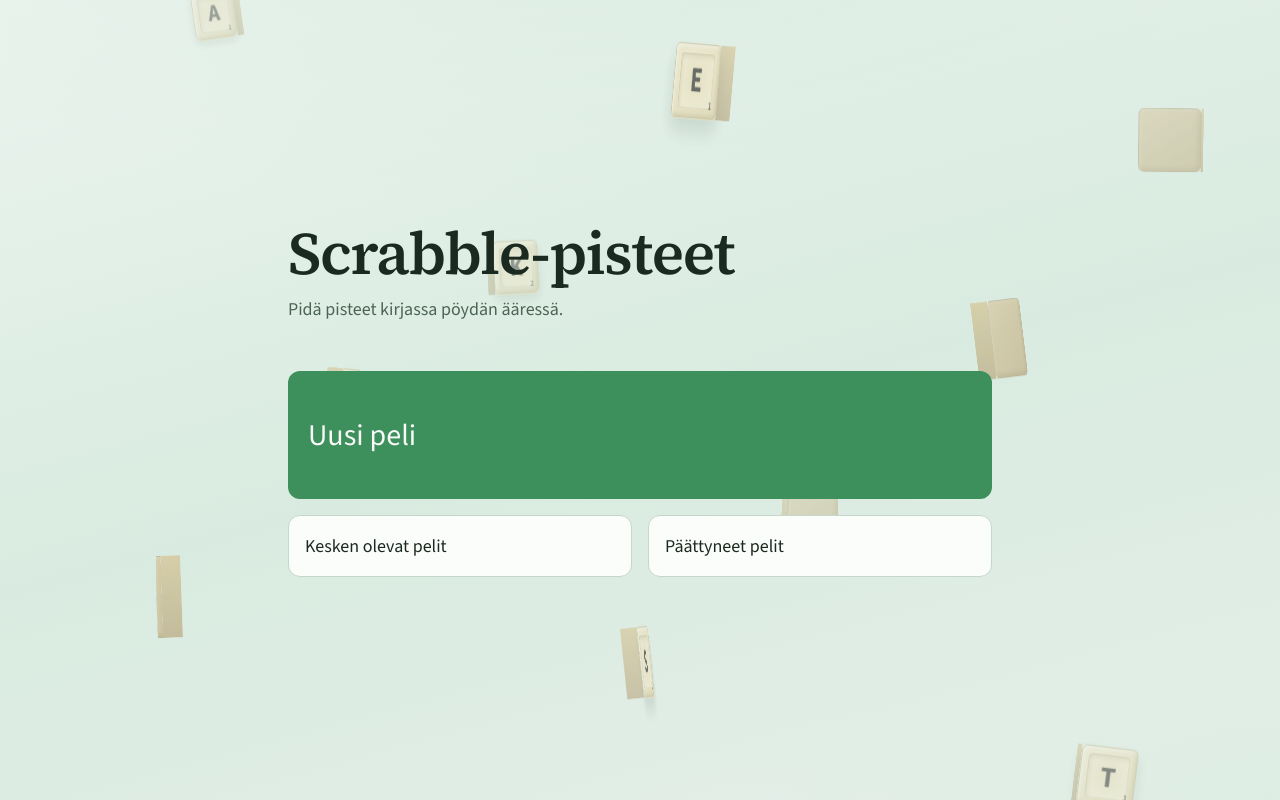
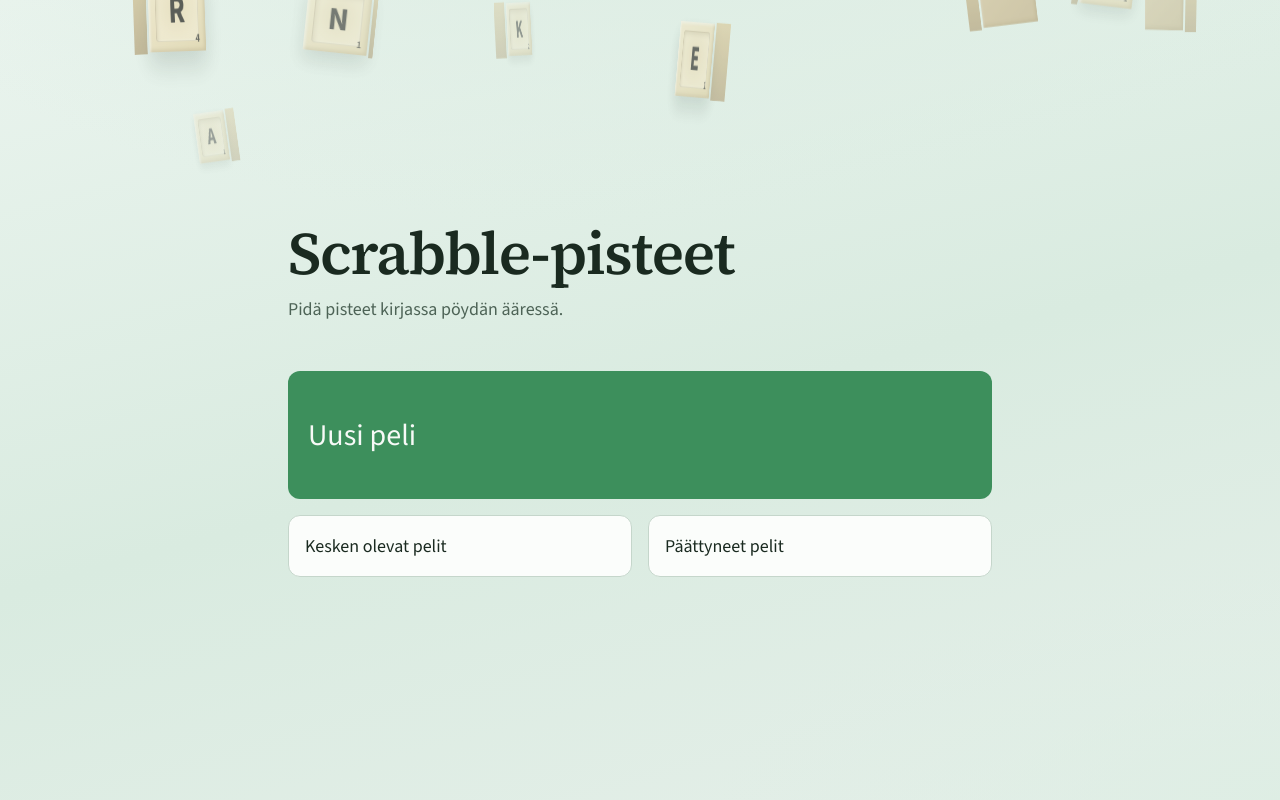
Before and after one commit to EulersNumber/scrabble, a React (Vite) app: page / in a window 1280 px wide. Built offline with nearby package versions, Linux system fonts and the light colour scheme.

Commit message:
Seal Scrabble tile 3D seams and fall from the top.
Overlap side walls, drop face rounding that caused corner gaps, and
stagger falls from above a bit faster with separate spin phase.

Co-authored-by: Niko Miller <EulersNumber@users.noreply.github.com>

```diff
--- a/src/index.css
+++ b/src/index.css
@@ -99,7 +99,7 @@
     inset: 0;
     overflow: hidden;
     pointer-events: none;
-    perspective: 1400px;
+    perspective: 1600px;
   }
 
   /* Soft ambient — readable behind content, not attention-grabbing. */
@@ -112,7 +112,10 @@
   }
 
   .falling-tile {
-    --tile-thickness: calc(var(--tile-size) * 0.24rem);
+    --tile-thickness: calc(var(--tile-size) * 0.22rem);
+    --tile-half: calc(var(--tile-size) * 0.5rem);
+    /* Tiny overlap so CSS 3D face edges don't show background seams. */
+    --tile-seal: 1.5px;
     position: absolute;
     left: calc(var(--tile-x) * 1%);
     top: -18%;
@@ -145,7 +148,8 @@
     height: 100%;
     aspect-ratio: 1 / 1;
     transform-style: preserve-3d;
-    animation: tile-spin var(--tile-spin-dur) linear var(--tile-delay) infinite;
+    animation: tile-spin var(--tile-spin-dur) linear var(--tile-spin-delay)
+      infinite;
     will-change: transform;
   }
 
@@ -153,6 +157,9 @@
   .falling-tile-side {
     position: absolute;
     box-sizing: border-box;
+    /* Sharp cube corners — rounding caused visible corner gaps with sides. */
+    border-radius: 0;
+    border: 0;
     backface-visibility: hidden;
     -webkit-backface-visibility: hidden;
   }
@@ -162,7 +169,6 @@
     width: 100%;
     height: 100%;
     aspect-ratio: 1 / 1;
-    border-radius: calc(var(--radius-tile) * 0.85);
     overflow: hidden;
     /* Flatten letter/points onto the face so they hide with backface-visibility. */
     transform-style: flat;
@@ -171,15 +177,14 @@
   .falling-tile-face-front {
     display: grid;
     place-items: center;
-    transform: translateZ(calc(var(--tile-thickness) / 2));
+    /* Slightly past half-thickness so front seals against the side walls. */
+    transform: translateZ(calc(var(--tile-thickness) / 2 + var(--tile-seal)));
     background: linear-gradient(
       145deg,
       var(--color-tile-face) 0%,
       var(--color-tile-face-edge) 100%
     );
-    border: 1px solid color-mix(in srgb, var(--color-tile-face-edge) 65%, #8a7344);
     box-shadow:
-      0 1px 0 color-mix(in srgb, var(--color-tile-face-edge) 75%, white),
       0 calc(4px + var(--tile-depth) * 10px)
         calc(10px + var(--tile-depth) * 14px) var(--color-tile-shadow),
       inset 2px 2px 3px color-mix(in srgb, white 55%, transparent),
@@ -215,6 +220,7 @@
     -webkit-backface-visibility: hidden;
   }
 
+  /* Recessed center “well” — slightly deeper middle like a physical tile. */
   .falling-tile-well {
     position: absolute;
     inset: 12%;
@@ -237,57 +243,60 @@
     background: linear-gradient(
       145deg,
       var(--color-tile-back) 0%,
-      color-mix(in srgb, var(--color-tile-back) 70%, #8a7344) 100%
+      color-mix(in srgb, var(--color-tile-back) 75%, #8a7344) 100%
     );
-    border: 1px solid color-mix(in srgb, var(--color-tile-back) 60%, #6e5a32);
     box-shadow:
-      inset 1px 1px 3px color-mix(in srgb, white 35%, transparent),
-      inset -2px -2px 4px color-mix(in srgb, #6a5428 25%, transparent);
-    transform: rotateY(180deg) translateZ(calc(var(--tile-thickness) / 2));
+      inset 1px 1px 3px color-mix(in srgb, white 30%, transparent),
+      inset -2px -2px 4px color-mix(in srgb, #6a5428 22%, transparent);
+    transform: rotateY(180deg)
+      translateZ(calc(var(--tile-thickness) / 2 + var(--tile-seal)));
   }
 
+  /* Solid continuous wood edge — slightly oversized to close face seams. */
   .falling-tile-side {
     background: linear-gradient(
       180deg,
-      color-mix(in srgb, var(--color-tile-face-edge) 80%, #a88848) 0%,
-      color-mix(in srgb, var(--color-tile-back) 70%, #6e5a32) 100%
+      color-mix(in srgb, var(--color-tile-face-edge) 85%, #b89555) 0%,
+      color-mix(in srgb, var(--color-tile-back) 65%, #6e5a32) 100%
     );
   }
 
   .falling-tile-side-left,
   .falling-tile-side-right {
     width: var(--tile-thickness);
-    height: 100%;
-    top: 0;
+    height: calc(100% + 2 * var(--tile-seal));
+    top: calc(-1 * var(--tile-seal));
     left: 50%;
+    margin-left: calc(var(--tile-thickness) / -2);
   }
 
   .falling-tile-side-left {
-    transform: translateX(-50%) rotateY(-90deg)
-      translateZ(calc(var(--tile-size) * 0.5rem));
+    transform: rotateY(-90deg)
+      translateZ(calc(var(--tile-half) + var(--tile-seal)));
   }
 
   .falling-tile-side-right {
-    transform: translateX(-50%) rotateY(90deg)
-      translateZ(calc(var(--tile-size) * 0.5rem));
+    transform: rotateY(90deg)
+      translateZ(calc(var(--tile-half) + var(--tile-seal)));
   }
 
   .falling-tile-side-top,
   .falling-tile-side-bottom {
-    width: 100%;
+    width: calc(100% + 2 * var(--tile-seal));
     height: var(--tile-thickness);
-    left: 0;
+    left: calc(-1 * var(--tile-seal));
     top: 50%;
+    margin-top: calc(var(--tile-thickness) / -2);
   }
 
   .falling-tile-side-top {
-    transform: translateY(-50%) rotateX(90deg)
-      translateZ(calc(var(--tile-size) * 0.5rem));
+    transform: rotateX(90deg)
+      translateZ(calc(var(--tile-half) + var(--tile-seal)));
   }
 
   .falling-tile-side-bottom {
-    transform: translateY(-50%) rotateX(-90deg)
-      translateZ(calc(var(--tile-size) * 0.5rem));
+    transform: rotateX(-90deg)
+      translateZ(calc(var(--tile-half) + var(--tile-seal)));
   }
 
   @keyframes tile-fall {
--- a/src/ui/fallingTiles.ts
+++ b/src/ui/fallingTiles.ts
@@ -73,10 +73,18 @@ export type FallingTileSpec = {
   xPercent: number
   /** Full fall duration in seconds. */
   fallDurationSec: number
-  /** Stagger as a negative phase offset into the fall (seconds); keeps tiles on-screen at mount. */
+  /**
+   * Fall animation delay (seconds). Small non-negative stagger so tiles enter
+   * from the top soon after a screen opens.
+   */
   delaySec: number
   /** Full Y-axis spin period in seconds (variable per tile). */
   spinDurationSec: number
+  /**
+   * Spin phase offset (typically negative) so letter faces are varied as soon
+   * as a tile enters the viewport.
+   */
+  spinDelaySec: number
   /** Tile edge length in rem (near tiles larger than far). */
   sizeRem: number
   /**
@@ -109,10 +117,9 @@ export function finnishTilePoints(letter: string): number {
 /**
  * Build a fixed set of falling-tile specs for the given atmosphere intensity.
  *
- * Hero tiles are denser; dimmed uses a thinner field. Fall is a calm drift;
- * spin is faster and variable so letter faces show regularly. Size + depth
- * vary so some tiles feel nearer than others. Delays are negative phase
- * offsets so tiles are already mid-fall (visible) as soon as a screen mounts.
+ * Hero tiles are denser; dimmed uses a thinner field. Tiles fall from the top
+ * with a short stagger (not mid-screen spawn). Spin is faster and phase-offset
+ * so letter faces show soon after entry. Size + depth vary for near/far.
  *
  * @param intensity - `hero` for home brand; `dimmed` for other screens
  * @returns Deterministic tile specs for CSS custom properties
@@ -131,13 +138,13 @@ export function buildFallingTileSpecs(
     const points = finnishTilePoints(letter)
     // Spread across width with a mild zig-zag so columns do not stack.
     const xPercent = ((i * 37 + 11) % 88) + 4
-    // Calm fall (~28–48s).
-    const fallDurationSec = 28 + ((i * 5) % 14) + t * 6
-    // Negative phase offset: already mid-fall on mount so letter tiles show
-    // immediately on home and list screens (no multi-second empty wait).
-    const delaySec = -(((i + 0.4) / count) * fallDurationSec)
-    // Variable spin: letter faces show often (~7–16s per turn).
+    // Quicker fall from the top (~16–28s).
+    const fallDurationSec = 16 + ((i * 4) % 9) + t * 3
+    // Short stagger: first tiles enter almost immediately; last within ~2.5s.
+    const delaySec = (i / Math.max(count - 1, 1)) * 2.4
+    // Variable spin (~7–16s); phase-offset so faces are not all blank on entry.
     const spinDurationSec = 7 + ((i * 3) % 6) + ((i * 5) % 4)
+    const spinDelaySec = -(((i * 3.1) % spinDurationSec) + 0.5)
     // Near/far depth: not uniform — some tiles closer, some back.
     const depth = ((i * 17) % 10) / 9
     const sizeRem = sizeFar + depth * (sizeNear - sizeFar)
@@ -153,6 +160,7 @@ export function buildFallingTileSpecs(
       fallDurationSec: Math.round(fallDurationSec * 10) / 10,
       delaySec: Math.round(delaySec * 10) / 10,
       spinDurationSec: Math.round(spinDurationSec * 10) / 10,
+      spinDelaySec: Math.round(spinDelaySec * 10) / 10,
       sizeRem: Math.round(sizeRem * 100) / 100,
       depth: Math.round(depth * 100) / 100,
       tiltDeg,
--- a/src/ui/primitives/FallingTilesBackdrop.tsx
+++ b/src/ui/primitives/FallingTilesBackdrop.tsx
@@ -9,9 +9,9 @@ type FallingTilesBackdropProps = {
 /**
  * Ambient Scrabble-tile field that falls and spins (T7.1 / P2).
  *
- * Each tile is a thick CSS 3D box (square faces + sides) so mid-spin it still
- * reads as a physical tile, not a flat card. Specs from `buildFallingTileSpecs`.
- * `pointer-events-none`; reduced-motion → static faces/backs.
+ * Each tile is a thick CSS 3D box with overlapping side walls so seams stay
+ * closed. Specs from `buildFallingTileSpecs`. `pointer-events-none`;
+ * reduced-motion → static faces/backs.
  */
 export function FallingTilesBackdrop({ intensity }: FallingTilesBackdropProps) {
   const tiles = buildFallingTileSpecs(intensity)
@@ -35,6 +35,7 @@ export function FallingTilesBackdrop({ intensity }: FallingTilesBackdropProps) {
               '--tile-fall-dur': `${tile.fallDurationSec}s`,
               '--tile-delay': `${tile.delaySec}s`,
               '--tile-spin-dur': `${tile.spinDurationSec}s`,
+              '--tile-spin-delay': `${tile.spinDelaySec}s`,
               '--tile-size': tile.sizeRem,
               '--tile-depth': tile.depth,
               '--tile-tilt': `${tile.tiltDeg}deg`,
```
Also changed, not shown: 1 other file (tests, documents, lock files or other folders).
